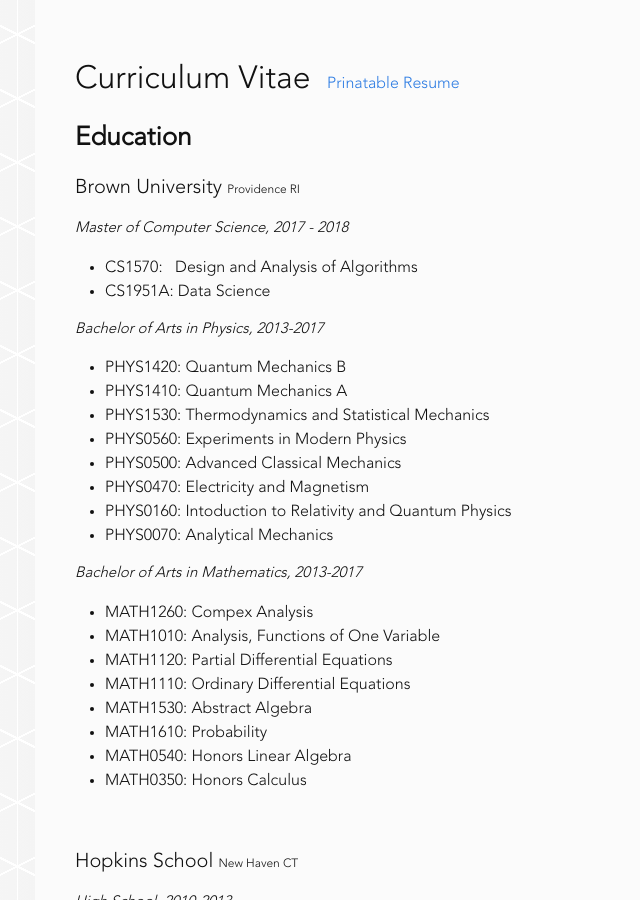
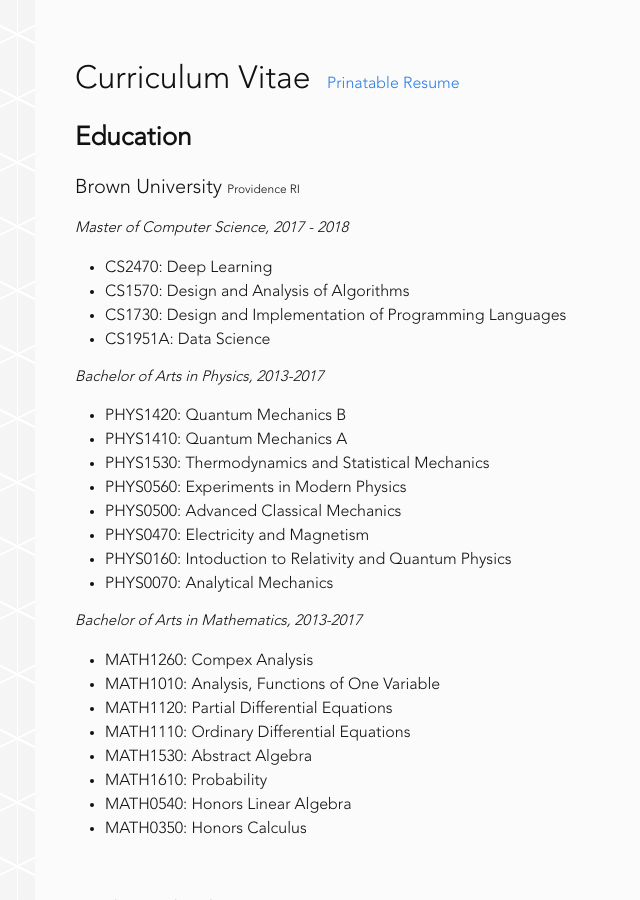
Before and after one commit to Buggy-Virus/buggy-virus.github.io, a Jekyll site: the page built from about.md, in a window 1280 px wide and 900 px high, scrolled down 446 px. Shown: the whole window, without its empty margins (175-815 px from the left). Built offline with Jekyll 4.4.1, drawn with Linux system fonts in a browser that asks for light colours.

Commit message:
posting designing a spaceship part 1, also added courses to about

```diff
--- a/about.md
+++ b/about.md
@@ -24,7 +24,9 @@
 
 ##### <span style="font-size: 15px">*Master of Computer Science, 2017 - 2018*</span>
 
-- CS1570: &nbsp; Design and Analysis of Algorithms
+- CS2470: Deep Learning
+- CS1570: Design and Analysis of Algorithms
+- CS1730: Design and Implementation of Programming Languages
 - CS1951A: Data Science
 
 ##### <span style="font-size: 15px">*Bachelor of Arts in Physics, 2013-2017*</span>
```
